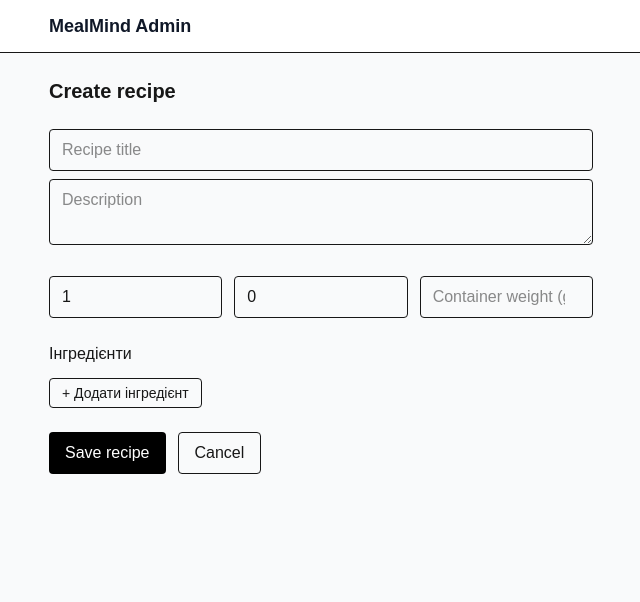
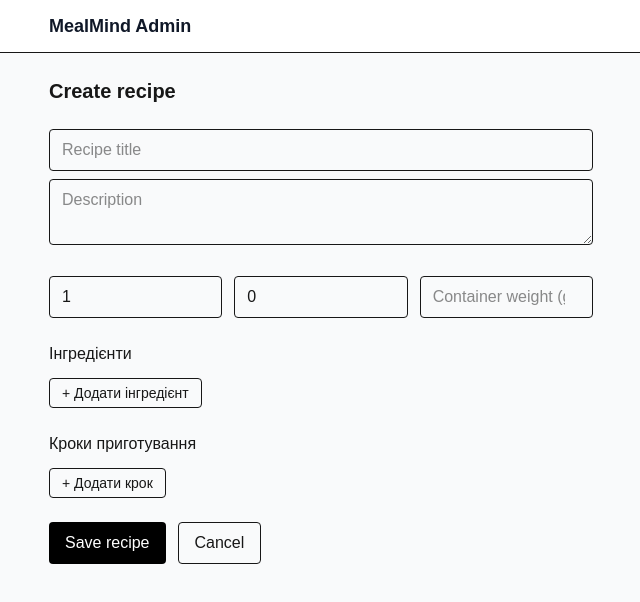
Before and after one commit to OlgaBieliaieva/mealmind-db-seeding, a Next.js app: page /admin/recipes/new in a window 1280 px wide. Shown: the top 602 px of the page, without its empty margins (319-959 px from the left). Built offline with nearby package versions, Linux system fonts and the light colour scheme.

Commit message:
feat: add recipe steps block to admin recipe form

```diff
--- a/app/admin/recipes/new/page.tsx
+++ b/app/admin/recipes/new/page.tsx
@@ -1,10 +1,12 @@
 "use client";
 
 import { useState } from "react";
+import { nanoid } from "nanoid";
 import { RecipeCreatePayload } from "@/types/recipe";
 import { RecipeIngredientDraft } from "@/types/recipe-ingredient";
 import { IngredientRow } from "@/components/recipe/IngredientRow";
-import { nanoid } from "nanoid";
+import { RecipeStepDraft } from "@/types/recipe-step";
+import { StepRow } from "@/components/recipe/StepRow";
 
 export default function AdminRecipeCreatePage() {
   const [form, setForm] = useState<RecipeCreatePayload>({
@@ -21,6 +23,7 @@ export default function AdminRecipeCreatePage() {
     family_id: null,
   });
   const [ingredients, setIngredients] = useState<RecipeIngredientDraft[]>([]);
+  const [steps, setSteps] = useState<RecipeStepDraft[]>([]);
 
   const [loading, setLoading] = useState(false);
 
@@ -34,6 +37,28 @@ export default function AdminRecipeCreatePage() {
         is_optional: false,
       },
     ]);
+  }
+
+  function addStep() {
+    setSteps((prev) => [
+      ...prev,
+      {
+        id: nanoid(),
+        order: prev.length + 1,
+        text: "",
+      },
+    ]);
+  }
+
+  function removeStep(stepId: string) {
+    setSteps((prev) =>
+      prev
+        .filter((s) => s.id !== stepId)
+        .map((s, index) => ({
+          ...s,
+          order: index + 1,
+        })),
+    );
   }
 
   async function handleSubmit() {
@@ -146,6 +171,30 @@ export default function AdminRecipeCreatePage() {
           + Додати інгредієнт
         </button>
       </div>
+      {/* === Кроки приготування === */}
+      <div className="space-y-3">
+        <h2 className="font-medium">Кроки приготування</h2>
+
+        {steps.map((step) => (
+          <StepRow
+            key={step.id}
+            step={step}
+            onChange={(next) =>
+              setSteps((prev) => prev.map((s) => (s.id === step.id ? next : s)))
+            }
+            onRemove={() => removeStep(step.id)}
+          />
+        ))}
+
+        <button
+          type="button"
+          onClick={addStep}
+          className="rounded border px-3 py-1 text-sm"
+        >
+          + Додати крок
+        </button>
+      </div>
+
       {/* Actions */}
       <div className="flex gap-3">
         <button
--- /dev/null
+++ b/components/recipe/StepRow.tsx
@@ -0,0 +1,41 @@
+"use client";
+
+import { RecipeStepDraft } from "@/types/recipe-step";
+
+type Props = {
+  step: RecipeStepDraft;
+  onChange: (next: RecipeStepDraft) => void;
+  onRemove: () => void;
+};
+
+export function StepRow({ step, onChange, onRemove }: Props) {
+  return (
+    <div className="flex gap-2 items-start">
+      {/* Order */}
+      <div className="pt-2 text-sm text-gray-500 w-6">{step.order}.</div>
+
+      {/* Text */}
+      <textarea
+        className="flex-1 rounded border px-3 py-2"
+        placeholder="Опишіть дію (наприклад: залити вівсянку водою)"
+        value={step.text}
+        onChange={(e) =>
+          onChange({
+            ...step,
+            text: e.target.value,
+          })
+        }
+      />
+
+      {/* Remove */}
+      <button
+        type="button"
+        onClick={onRemove}
+        className="pt-2 text-red-600"
+        aria-label="Видалити крок"
+      >
+        ✕
+      </button>
+    </div>
+  );
+}
--- /dev/null
+++ b/types/recipe-step.ts
@@ -0,0 +1,5 @@
+export type RecipeStepDraft = {
+  id: string; // local id
+  order: number; // порядок кроку
+  text: string; // опис дії
+};
```
